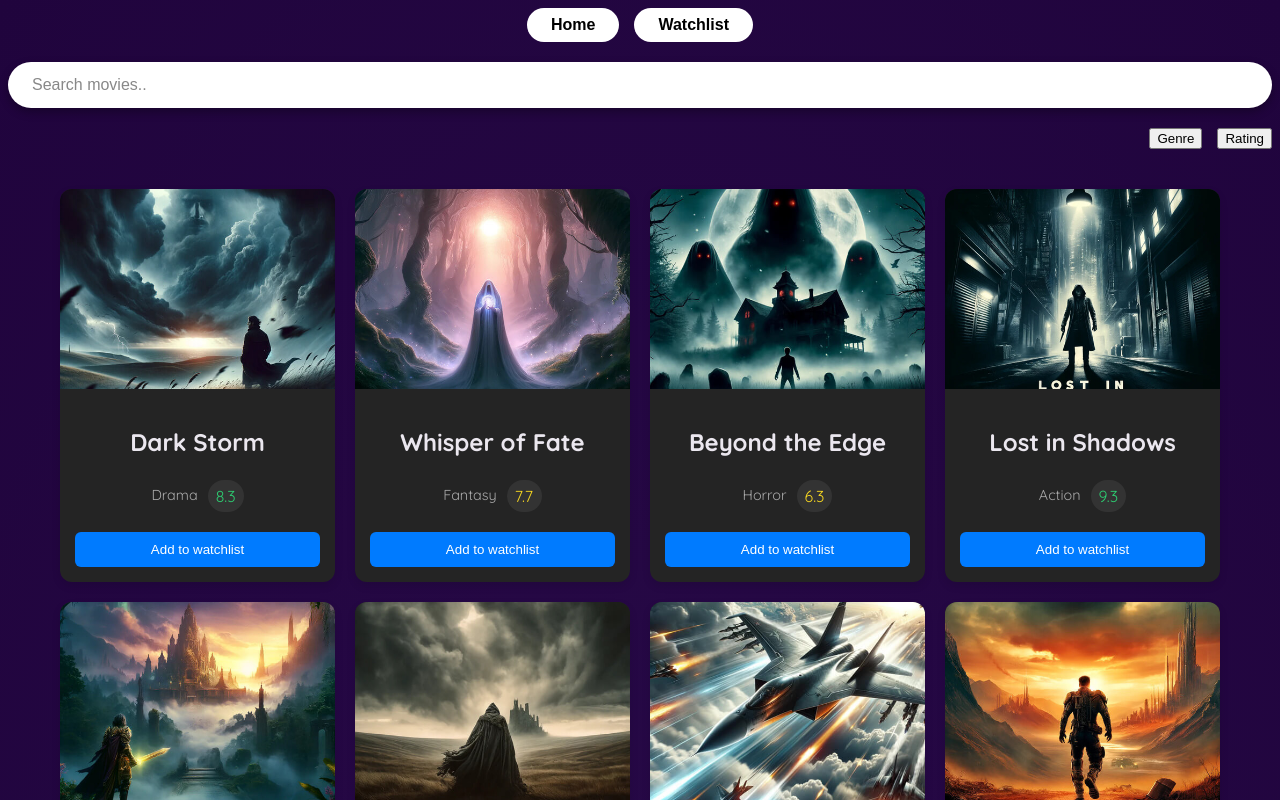
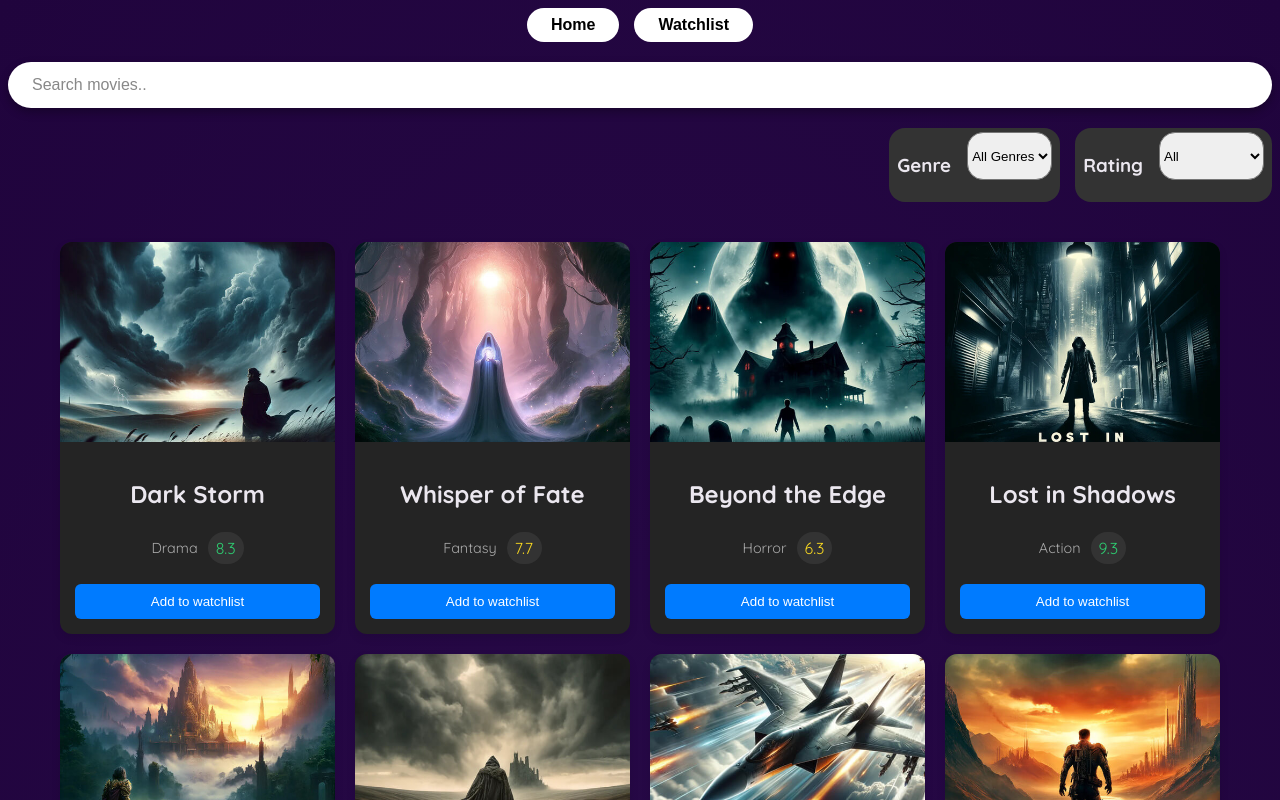
Before and after one commit to SBodescu/Movie-App, a React (Vite) app: page / in a window 1280 px wide. Shown: the top 800 px of the page. Built offline with nearby package versions, Linux system fonts and the light colour scheme.

Commit message:
feat: filtering component added

```diff
--- a/src/App.jsx
+++ b/src/App.jsx
@@ -8,6 +8,8 @@ import FilterButtons from "./components/FilterButtons/FilterButtons";
 
 function App() {
   const [searchText, setSearchText] = useState('');
+  const [filterGenre, setFilterGenre] = useState('all');
+  const [filterRating, setFilterRating] = useState('all');
   return (
     <div className="app-container">
       <PageButtons/>
@@ -15,9 +17,16 @@ function App() {
         searchText = {searchText}
         onSearchTextChange = {setSearchText}
       />
-      <FilterButtons/>
+      <FilterButtons
+        filterGenre = {filterGenre}
+        onFilterGenre = {setFilterGenre}
+        filterRating = {filterGenre}
+        onFilterRating = {setFilterRating}
+      />
       <MovieCardList
         searchText = {searchText}
+        filterGenre = {filterGenre}
+        filterRating = {filterRating}
       />
     </div>
   );
--- a/src/components/FilterButtons/FilterButtons.css
+++ b/src/components/FilterButtons/FilterButtons.css
@@ -3,3 +3,18 @@
     justify-content: flex-end;
     gap: 15px;
 }
+
+.pill-button{
+    display: flex;
+    flex-direction: row;
+    gap: 1rem;
+    background-color: #333;
+    border-radius: 1rem;
+    padding: 4px 8px;
+    min-width: 35px;
+}
+
+select{
+    border-radius: 1rem;
+    height: 3rem;
+}
--- a/src/components/FilterButtons/FilterButtons.jsx
+++ b/src/components/FilterButtons/FilterButtons.jsx
@@ -1,10 +1,27 @@
 import "./FilterButtons.css"
 
-export default function FilterButtons(){
+export default function FilterButtons({filterGenre, onFilterGenre, filterRating, onFilterRating}){
     return(
         <div className="filters-container">
-            <button>Genre</button>
-            <button>Rating</button>
+            <div className="pill-button">
+                <h3>Genre</h3>
+                <select id="genre" value={filterGenre} onChange={(e)=>onFilterGenre(e.target.value)}>
+                    <option value="all">All Genres</option>
+                    <option value="action">Action</option>
+                    <option value="drama">Drama</option>
+                    <option value="fantasy">Fantasy</option>
+                    <option value="horror">Horror</option>
+                </select>
+            </div>
+            <div className="pill-button">
+                <h3>Rating</h3>
+                <select id="rating" value={filterRating} onChange={(e)=>onFilterRating(e.target.value)}>
+                    <option value="all">All</option>
+                    <option value="lt5">less than 5</option>
+                    <option value="b5a8">5-8</option>
+                    <option value="gt8">greater than 8</option>
+                </select>
+            </div>
         </div>
     );
 }
--- a/src/components/MovieCardList/MovieCardList.jsx
+++ b/src/components/MovieCardList/MovieCardList.jsx
@@ -2,16 +2,23 @@ import "./MovieCardList.css";
 import dataFile from "../../movies.json";
 import MovieCard from "../MovieCard/MovieCard";
 
-export default function MovieCardList({searchText=" "}){
+export default function MovieCardList({searchText=" ", filterGenre, filterRating }){
     const getImageUrl = (name) => {
         return new URL(`../../assets/images/${name}`, import.meta.url).href;
     }
+    const filteredMovies = dataFile.filter((item) => {
+                    if (!item.title) return false;
+                    const matchesSearch = item.title.toLowerCase().includes(searchText.toLowerCase());
+                    const matchesGenre = filterGenre === "all" || item.genre.toLowerCase() === filterGenre.toLowerCase();
+                    let matchesRating = true;
+                    if (filterRating === "lt5") {matchesRating = item.rating < 5; console.log(matchesRating);}
+                    else if (filterRating === "b5a8") matchesRating = item.rating >= 5 && item.rating <= 8;
+                    else if (filterRating === "gt8") matchesRating = item.rating >8;
+                    return matchesSearch && matchesGenre && matchesRating;
+    })
     return(
         <div className="card-list-container">
-            {dataFile.filter((item) => {
-                    if (!item.title) return false;
-                    return item.title.toLowerCase().includes(searchText.toLowerCase());
-                }).map((item)=>
+            {filteredMovies.map((item)=>
                 <MovieCard
                     key = {item.id}
                     image = {getImageUrl(item.image)}
```
